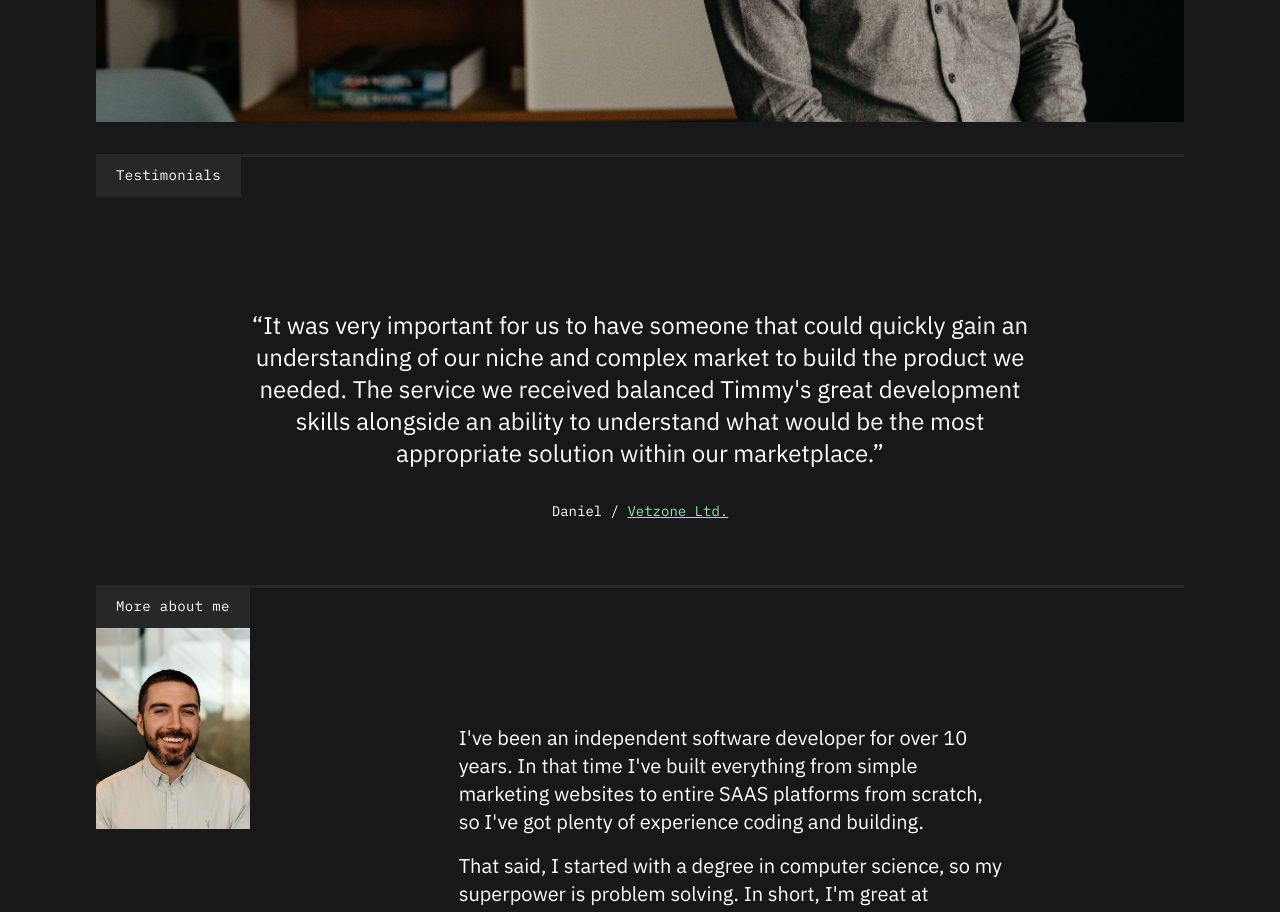
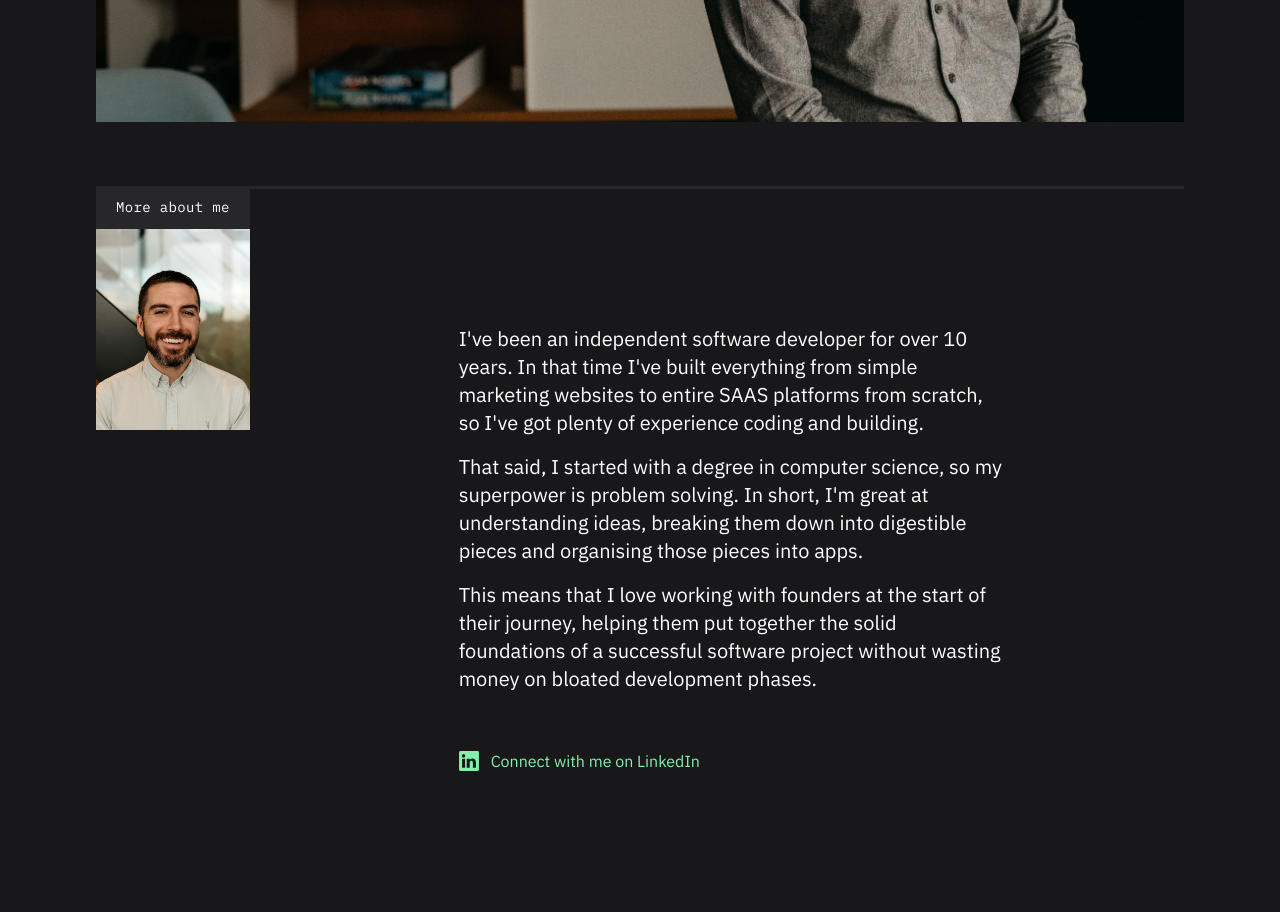
Before and after one commit to timmyomahony/founder-roadmap-website, a Next.js app: page / in a window 1280 px wide. Shown: the part 3340-4252 px from the top of the page. Built offline with nearby package versions, Linux system fonts and the light colour scheme.

Commit message:
Commented out testimonials

```diff
--- a/app/page.tsx
+++ b/app/page.tsx
@@ -32,10 +32,10 @@
             priority
           />
         </section>
-        <div className="py-8">
+        {/* <div className="py-8">
           <Divider text={"Testimonials"} />
-        </div>
-        <Testimonials />
+        </div> */}
+        {/* <Testimonials /> */}
         <Bio />
         <section className="pt-12 lg:pt-16 xl:pt-24 2xl:pt-32">
           <Image
```
